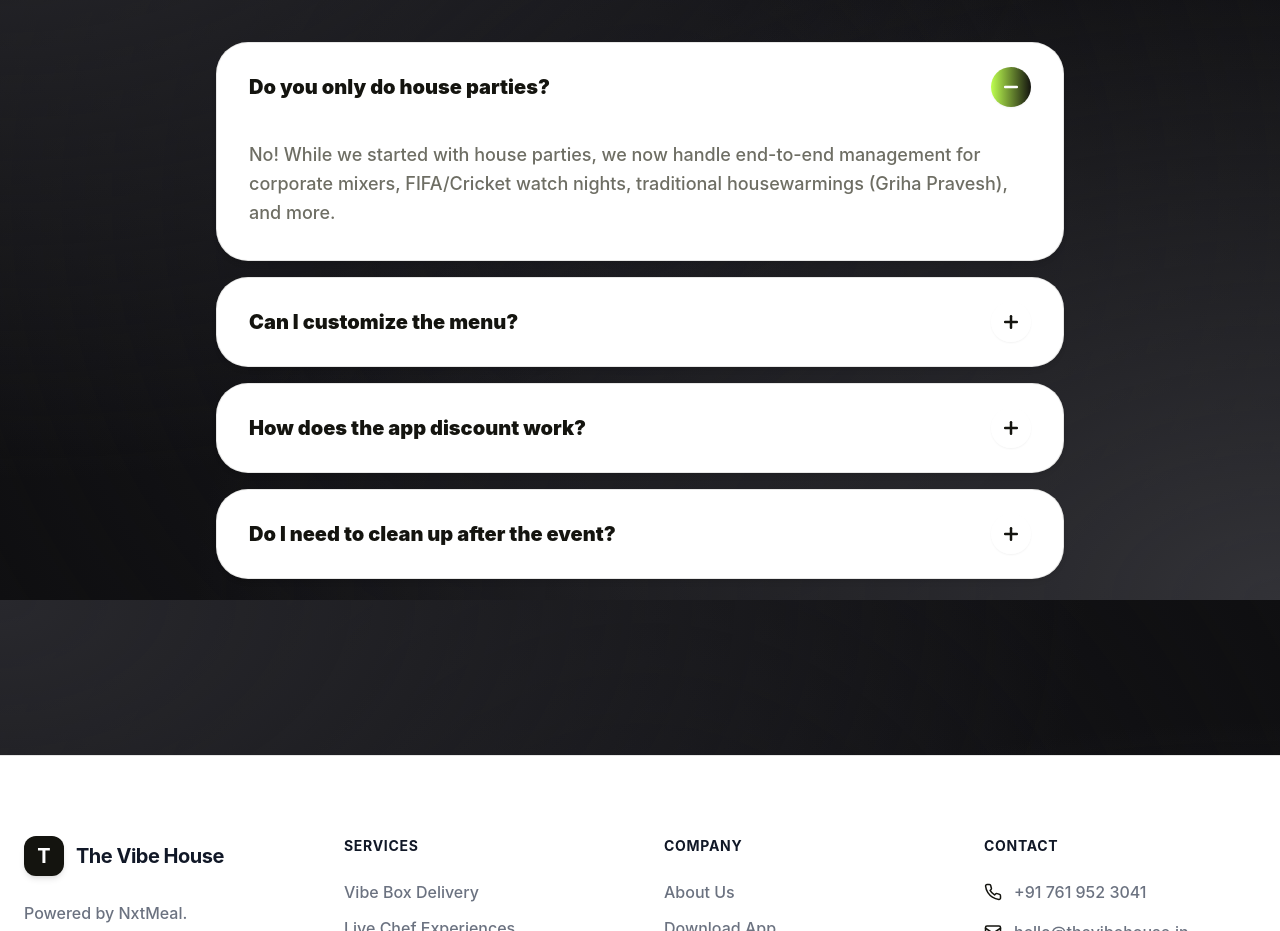
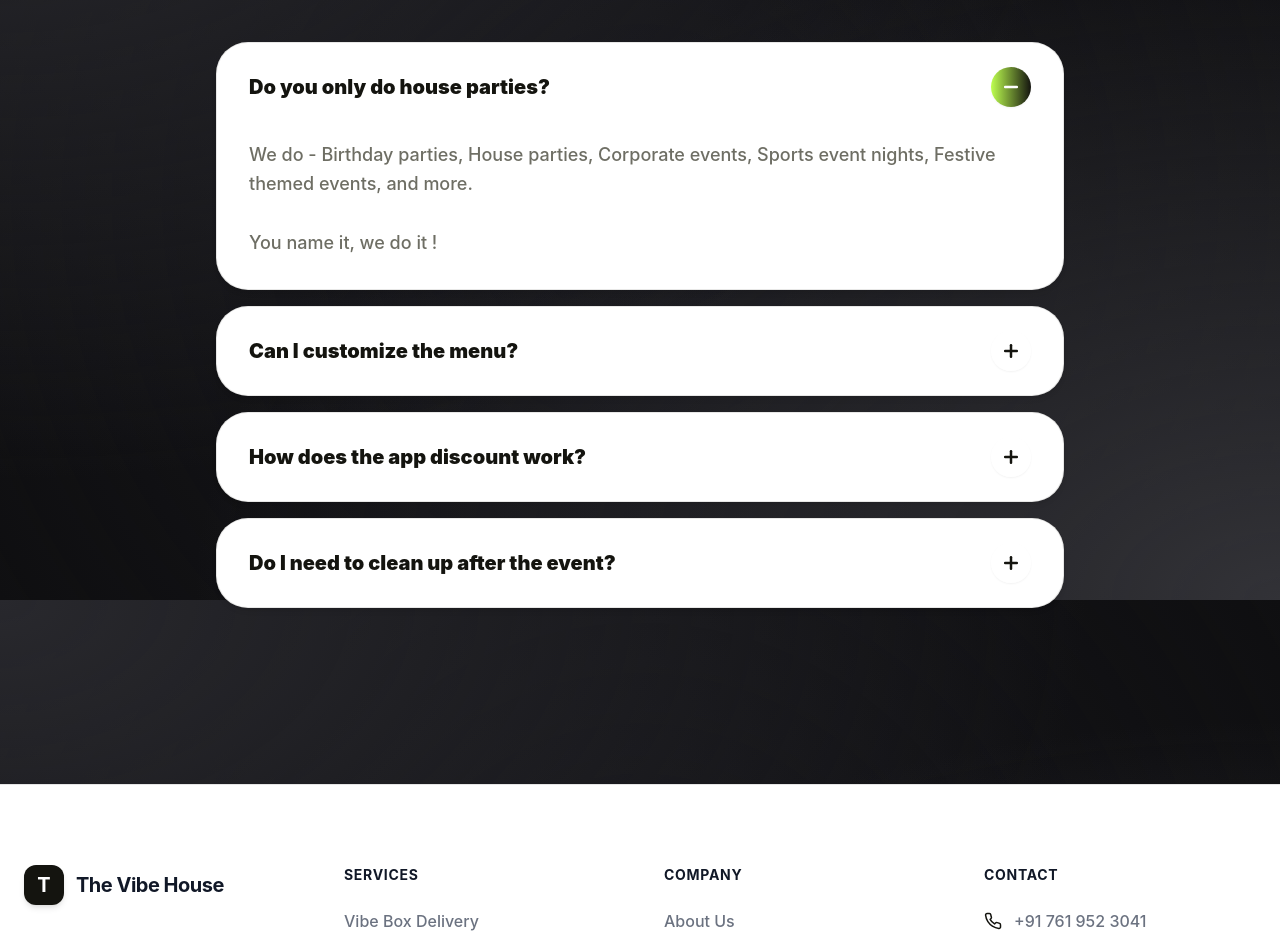
Before and after one commit to yashang-lab/TheVibeHouse, a Next.js app: page / in a window 1280 px wide. Shown: the part 9800-10731 px from the top of the page. Built offline with nearby package versions, Linux system fonts and the light colour scheme.

Commit message:
feat(faq): update answer for house parties question with comprehensive events list

```diff
--- a/components/sections/FAQ.tsx
+++ b/components/sections/FAQ.tsx
@@ -7,7 +7,7 @@ import { Plus, Minus } from "lucide-react";
 const faqs = [
   {
     question: "Do you only do house parties?",
-    answer: "No! While we started with house parties, we now handle end-to-end management for corporate mixers, FIFA/Cricket watch nights, traditional housewarmings (Griha Pravesh), and more."
+    answer: "We do - Birthday parties, House parties, Corporate events, Sports event nights, Festive themed events, and more.\n\nYou name it, we do it !"
   },
   {
     question: "Can I customize the menu?",
@@ -62,7 +62,7 @@ export default function FAQ() {
                     exit={{ height: 0, opacity: 0 }}
                     transition={{ duration: 0.3 }}
                   >
-                    <div className="px-8 pb-8 text-text-muted font-medium pt-2 leading-relaxed text-lg border-t border-white/20">
+                    <div className="px-8 pb-8 text-text-muted font-medium pt-2 leading-relaxed text-lg border-t border-white/20 whitespace-pre-line">
                       {faq.answer}
                     </div>
                   </motion.div>
```
